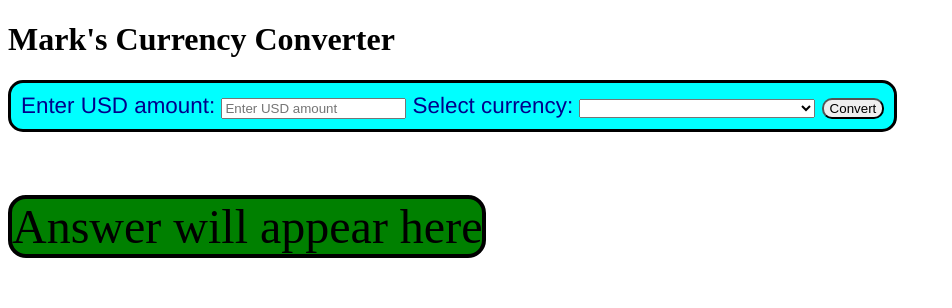
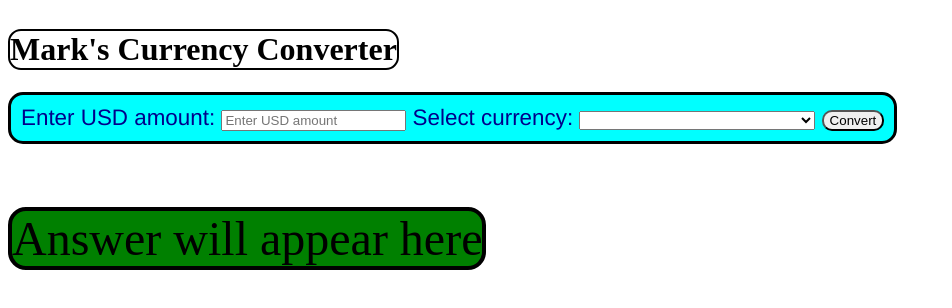
Before and after one commit to staten-island-tech/api-project-markk87, a website built with Vite: page vite-project/index.html in a window 1280 px wide. Shown: the whole page, without its empty margins (0-952 px from the left). Built offline with nearby package versions, Linux system fonts and the light colour scheme.

Commit message:
asdfasdf

```diff
--- a/vite-project/index.html
+++ b/vite-project/index.html
@@ -11,9 +11,8 @@
     <script type="module" src="main.js" defer></script>
   </head>
   <body>
-    <h1>Mark's Currency Converter
-    </h1>
-
+    <h1 id="heading">Mark's Currency Converter</h1>
+    <br>
     <form id="usdToCurrencyForm">
       <label for="usdAmount">Enter USD amount:</label>
       <input type="number" id="usdAmount" step="0.01" placeholder="Enter USD amount" required>
--- a/vite-project/main.js
+++ b/vite-project/main.js
@@ -1,7 +1,7 @@
 import { gsap } from "gsap";
 
-
-gsap.from('#result', {duration: 2, x: '-750%', ease: 'elast'});
+gsap.from('#heading', {delay: 2, duration: 1.5, y: '-800%', ease: "expo" });
+gsap.from('#result', {duration: 1, x: '-750%', ease: 'elastic', delay: 1});
 gsap.from('#usdToCurrencyForm', {duration: 3, y: '-200%', ease: 'expo'});
 
 
--- a/vite-project/style.css
+++ b/vite-project/style.css
@@ -35,3 +35,10 @@
   transition: all 0.3s ease-out;
   box-shadow: 2px 2px 2px black;
 }
+
+h1 {
+  border: 2px solid black;
+  display: inline-block;
+  border-radius: 13px;
+
+}
```
